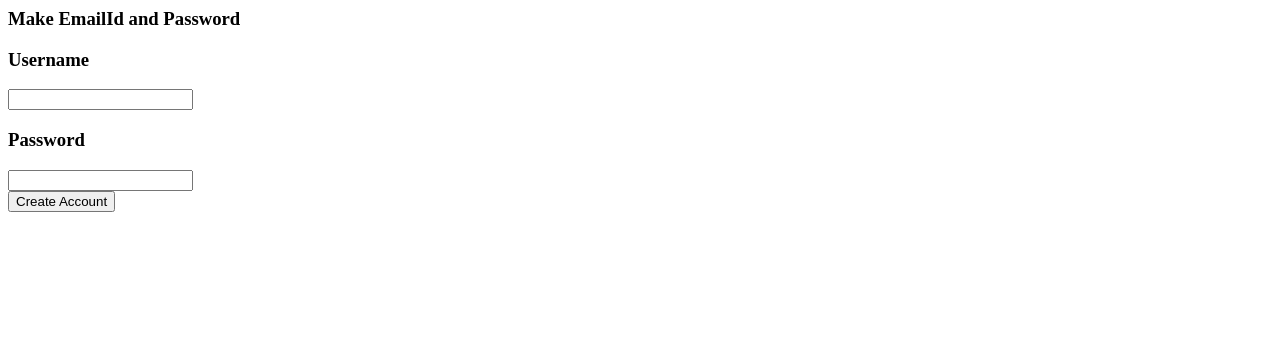
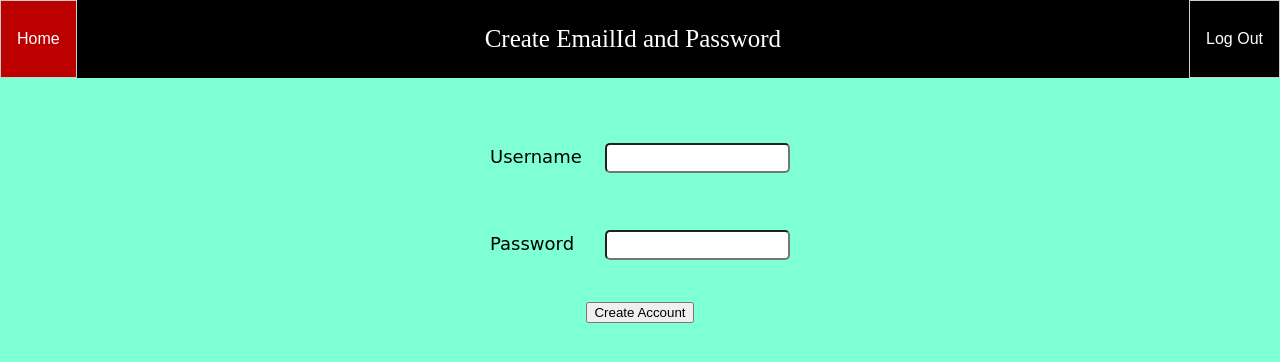
Before and after one commit to n-saji/Web-App-University-Portal, a plain HTML site: page frontEnd/createInstructorAccount.html in a window 1280 px wide. Drawn offline with Linux system fonts and the light colour scheme.

Commit message:
enhancement for account creation page

```diff
--- a/frontEnd/createInstructor.js
+++ b/frontEnd/createInstructor.js
@@ -66,7 +66,7 @@ async function create_account_new() {
   window.location.replace("createInstructorAccount.html");
 }
 function setbackpage() {
-  window.location.replace("index.html");
+  window.location.replace("instructorDetails.html");
 }
 
 function setdashboard() {
--- /dev/null
+++ b/frontEnd/createInstructorAccount.css
@@ -0,0 +1,56 @@
+body,
+html {
+  height: 100%;
+  margin: 0;
+  background-color: aquamarine;
+  background-size: cover;
+}
+.tab {
+  background-color: black;
+  overflow: hidden;
+  display: flex;
+  justify-content: space-between;
+}
+.tab button {
+  background-color: inherit;
+  border: 1px solid #ccc;
+  outline: none;
+  cursor: pointer;
+  padding: 14px 16px;
+  transition: 0.3s;
+  color: white;
+  font-size: medium;
+}
+.tab button:hover {
+  cursor: pointer;
+  background-color: rgba(255, 0, 0, 0.736);
+}
+.tab .headers {
+  color: white;
+  font-size: 25px;
+}
+.div1 {
+  text-align: center;
+  margin-top: 50px;
+}
+
+.div2 {
+  display: flex;
+  text-align: center;
+  justify-content: space-between;
+  margin: auto;
+  width: 300px;
+  font-size:large;
+  font-family: cursive;
+  padding-bottom: 30px;
+}
+.input {
+  height: 30px;
+  margin-top: 15px;
+border-radius: 5px;
+}
+#response_for_login{
+  text-align: center;
+  padding: 50px;
+  color: red;
+}
--- a/frontEnd/createInstructorAccount.html
+++ b/frontEnd/createInstructorAccount.html
@@ -2,17 +2,24 @@
   <head>
     <title>Create An Account</title>
     <meta charset="UTF-8" />
-
+    <link rel="stylesheet" href="createInstructorAccount.css" />
     <script src="createInstructorAccount.js"></script>
   </head>
   <body>
-    <h3>Make EmailId and Password</h3>
+    <div class="tab">
+      <button class="dashboard" onclick="setdashboard()">Home</button>
+      <p class="headers">Create EmailId and Password</p>
+      <button class="logout_headers" onclick="setbackpage()">Log Out</button>
+    </div>
     <div class="div1">
-      <h3 class="sub_heading">Username</h3>
-      <input class="input" type="email" id="emailid" />
-      <h3 class="sub_heading">Password</h3>
+      <div class="div2">
+        <p class="sub_heading">Username</p>
+        <input class="input" type="email" id="emailid" />
+      </div>
+      <div class="div2">
+      <p class="sub_heading">Password</p>
       <input class="input" type="password" id="password" />
-      <br />
+    </div>
       <button class="button" onclick="createEmail()" id="createButton">
         Create Account
       </button>
--- a/frontEnd/createInstructorAccount.js
+++ b/frontEnd/createInstructorAccount.js
@@ -18,8 +18,14 @@ async function createEmail() {
   let response_reply = await response.json();
   let reply_for_login = document.getElementById("response_for_login");
   if (!response.ok) {
-    reply_for_login.innerHTML = response_reply;
+    reply_for_login.innerHTML = response_reply+"!!";
   } else {
     reply_for_login.innerHTML = "Successffully Created";
   }
 }
+function setdashboard() {
+  window.location.replace("allinstructor.html");
+}
+function setbackpage() {
+  window.location.replace("index.html");
+}
--- a/frontEnd/instructorDetails.js
+++ b/frontEnd/instructorDetails.js
@@ -19,5 +19,5 @@ function setdashboard() {
   window.location.replace("allinstructor.html");
 }
 function setbackpage() {
-  window.location.replace("index.html");
+  window.location.replace("createInstructor.html");
 }
```
Also changed, not shown: frontEnd/allInstructor.css (+1 -23 lines), frontEnd/allInstructor.html (+0 -4 lines), frontEnd/createInstructor.html (+1 -1 lines), frontEnd/instructorDetails.html (+1 -1 lines).
